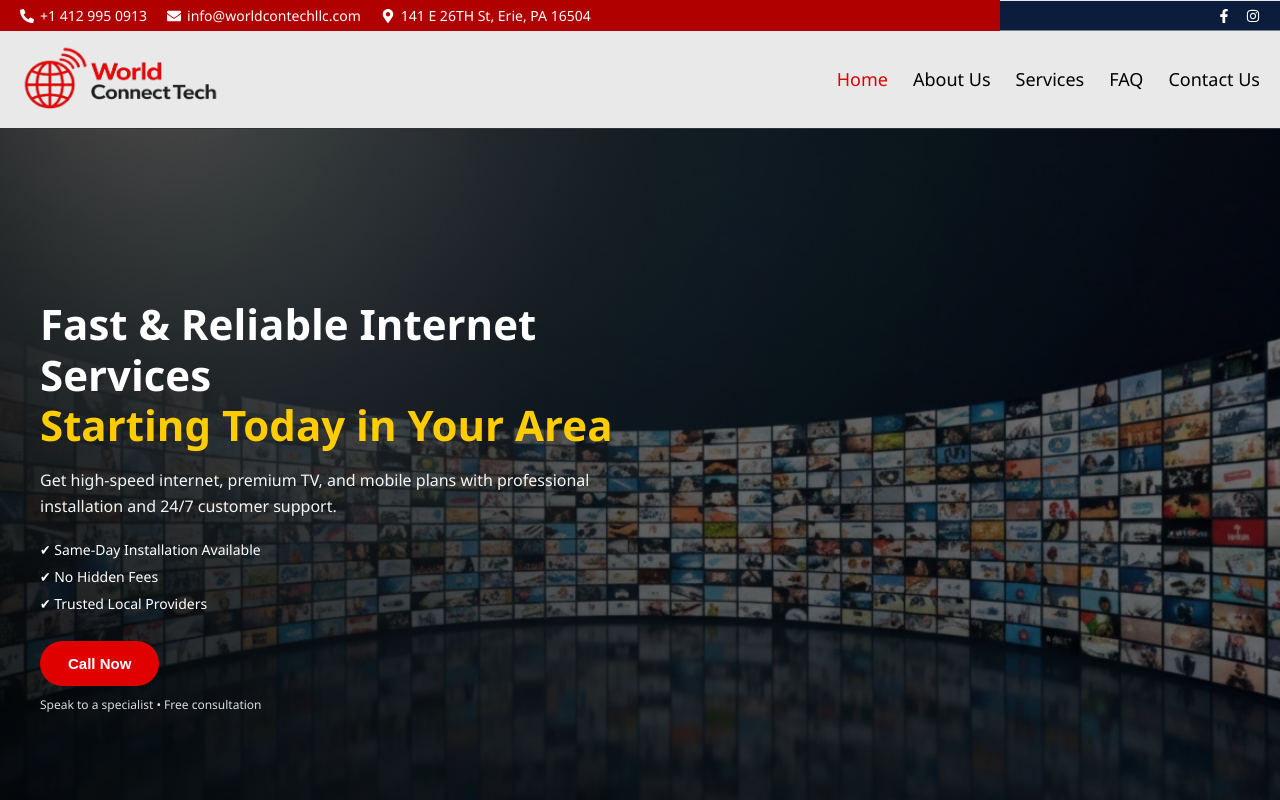
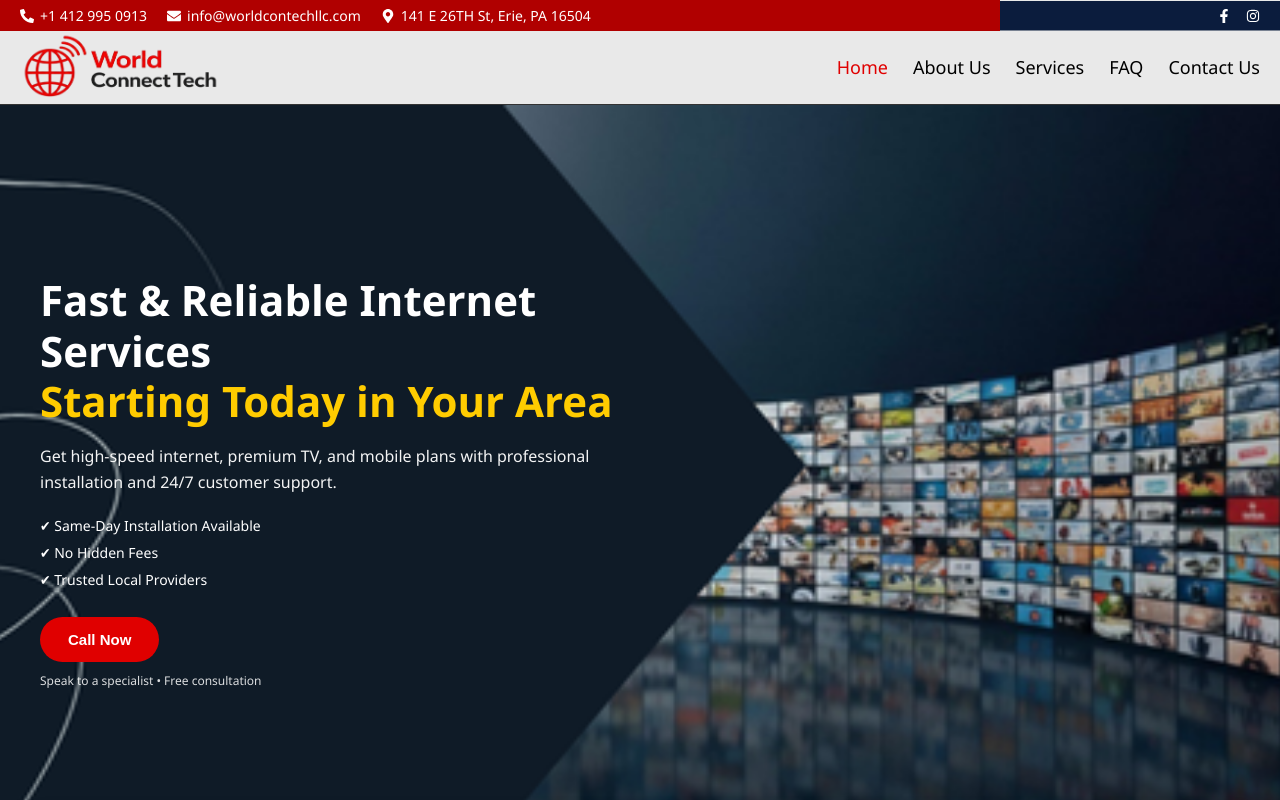
Before and after one commit to shif-aahmed/world-connect-tech, a React (Vite) app: page / in a window 1280 px wide. Built offline with nearby package versions, Linux system fonts and the light colour scheme.

Commit message:
first commit

```diff
--- a/src/components/HeroBanner/HeroBanner.css
+++ b/src/components/HeroBanner/HeroBanner.css
@@ -1,7 +1,7 @@
 .hero {
   width: 100%;
   height: 90vh;
-  background-image: url("../../assets/hero.jpeg");
+  background-image: url("../../assets/hero.png");
   background-size: cover;
   background-position: center;
   position: relative;
@@ -10,11 +10,7 @@
 .heroOverlay {
   width: 100%;
   height: 100%;
-  background: linear-gradient(
-    to right,
-    rgba(0, 0, 0, 0.75),
-    rgba(0, 0, 0, 0.4)
-  );
+
   display: flex;
   align-items: center;
 }
--- a/src/components/Navbar/Navbar.css
+++ b/src/components/Navbar/Navbar.css
@@ -65,7 +65,7 @@ clip-path: polygon(
   display: flex;
   align-items: center;
   justify-content: space-between;
-  padding: 12px 20px;
+  padding: 0px 20px;
   position: relative;
   gap: 40px; /* brings links closer to logo */
 }
```
Also changed, not shown: src/assets/hero.png (added).
